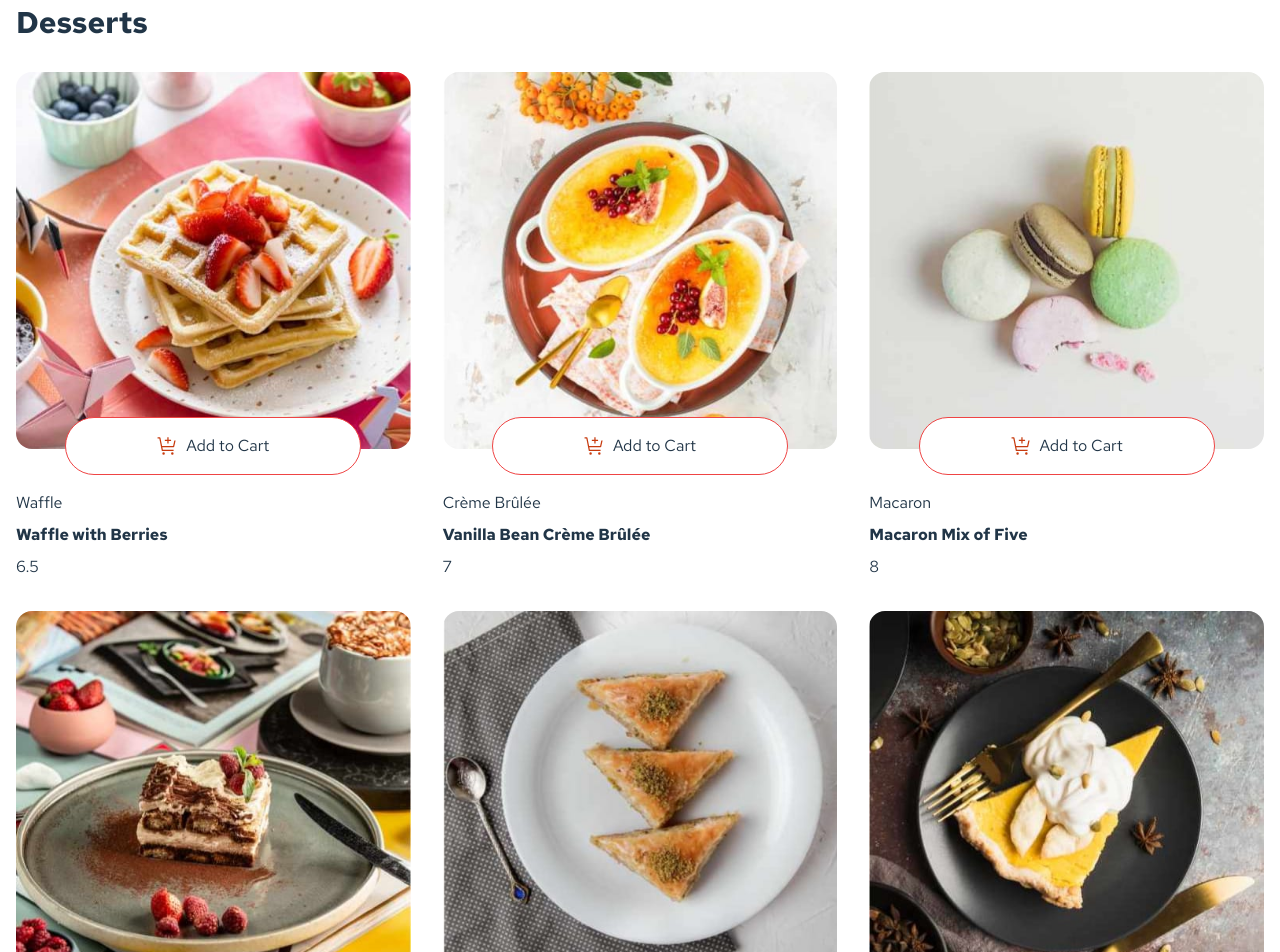
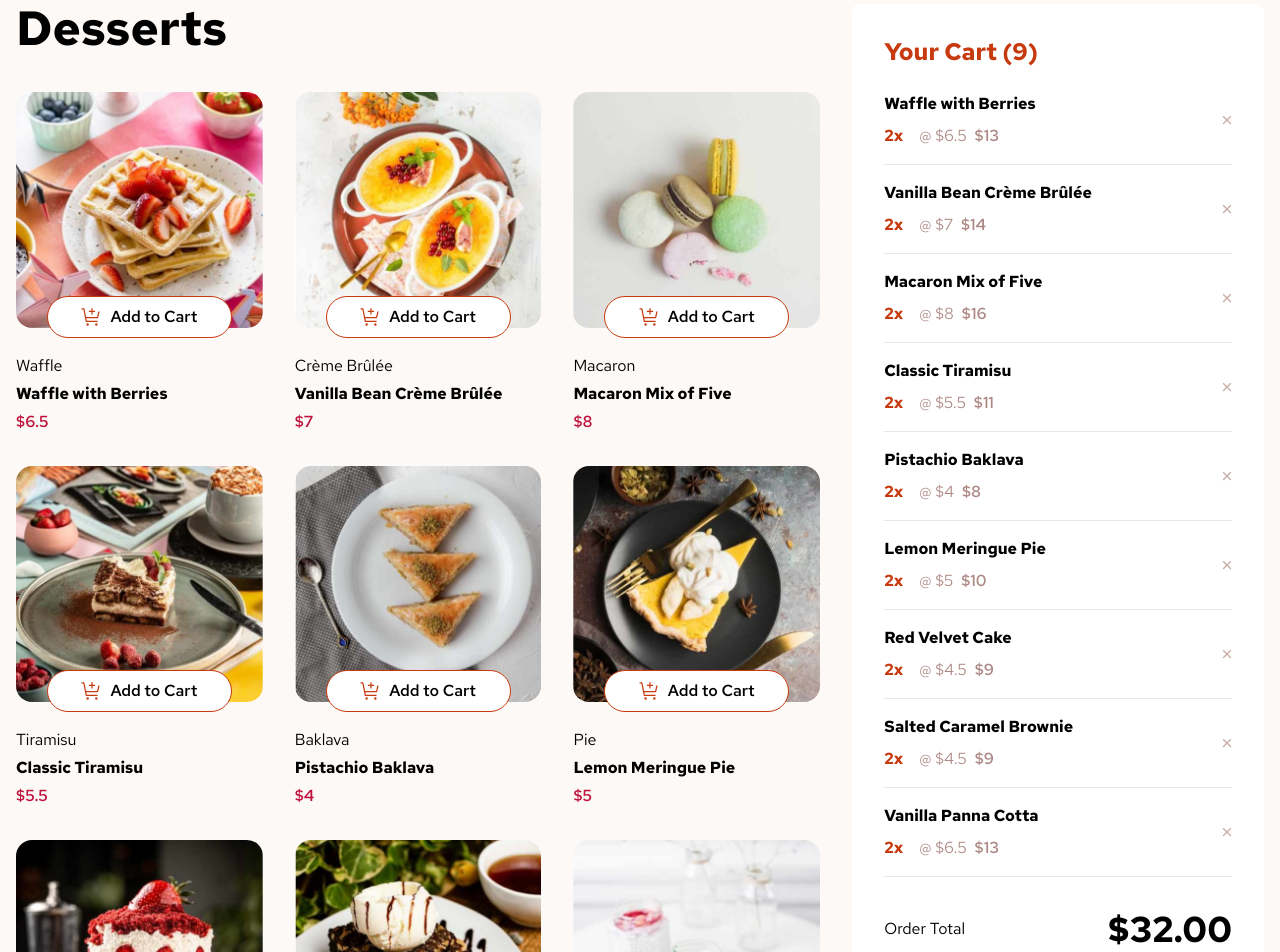
Before and after one commit to alanb4rt/product-list-cart, a React (Vite) app: page / in a window 1280 px wide. Shown: the part 60-1012 px from the top of the page. Built offline with nearby package versions, Linux system fonts and the light colour scheme.

Commit message:
add Cart component and styles

```diff
--- a/src/App.jsx
+++ b/src/App.jsx
@@ -1,11 +1,14 @@
+import Cart from "./components/Cart";
 import ListItem from "./components/ListItem";
 
 export default function App() {
   return (
     <>
       <main className="container mx-auto px-4 py-16">
-        <h1 className="text-3xl font-bold mb-8">Desserts</h1>
-        <ListItem />
+        <div className="grid grid-cols-[1fr_33%] gap-8">
+          <ListItem />
+          <Cart />
+        </div>
       </main>
     </>
   );
--- /dev/null
+++ b/src/components/Cart.jsx
@@ -0,0 +1,53 @@
+import data from "../data/data.json";
+import iconRemoveItem from "../assets/images/icon-remove-item.svg";
+import iconCarbonNeutral from "../assets/images/icon-carbon-neutral.svg";
+
+export function CartItem({ item }) {
+  const { image, name, category, price } = item;
+  return (
+    <>
+      <li className="flex justify-between items-center py-4 border-b">
+        <div className="flex flex-col">
+          <p className="font-bold mb-2">{name}</p>
+          <div className="flex gap-2 text-primary">
+            <p className="font-bold mr-2">2x</p>
+            <p className="text-rose-400">@ ${price}</p>
+            <p className="text-rose-400 font-semibold">${price * 2}</p>
+          </div>
+        </div>
+        <div>
+          <img src={iconRemoveItem} alt="Delete" />
+        </div>
+      </li>
+    </>
+  );
+}
+
+export default function Cart() {
+  const itemCount = data.length;
+  return (
+    <>
+      <div className="bg-white p-8 h-fit rounded-lg">
+        <h2 className="text-primary">Your Cart ({itemCount})</h2>
+        <ul>
+          {data.map((item, index) => (
+            <CartItem key={index} item={item} />
+          ))}
+        </ul>
+        <div className="flex justify-between items-center gap-4 py-8">
+          <p>Order Total</p>
+          <p className="text-4xl font-bold">$32.00</p>
+        </div>
+        <div className="flex justify-center items-center gap-2 bg-rose-50 p-4 rounded mb-8">
+          <img src={iconCarbonNeutral} alt="Icon Carbon Neutral" />
+          <p>
+            This is <b>carbon-neutral</b> delivery
+          </p>
+        </div>
+        <button className="bg-primary text-white rounded-full w-full p-4">
+          Confirm Order
+        </button>
+      </div>
+    </>
+  );
+}
--- a/src/components/ListItem.jsx
+++ b/src/components/ListItem.jsx
@@ -38,7 +38,7 @@ export function Item({ item }) {
         <div className="card-description">
           <p className="">{category}</p>
           <p className="font-bold">{name}</p>
-          <p className="">{price}</p>
+          <p className="text-rose-700 font-semibold">${price}</p>
         </div>
       </div>
     </>
@@ -48,10 +48,13 @@ export function Item({ item }) {
 export default function ListItem() {
   return (
     <>
-      <div className="list">
-        {data.map((item, index) => (
-          <Item key={index} item={item} />
-        ))}
+      <div>
+        <h1>Desserts</h1>
+        <div className="list">
+          {data.map((item, index) => (
+            <Item key={index} item={item} />
+          ))}
+        </div>
       </div>
     </>
   );
--- a/src/index.css
+++ b/src/index.css
@@ -9,31 +9,26 @@
 
 :root {
   font-family: "Red Hat Text", sans-serif;
+  font-size: 16px;
   line-height: 1.5;
   font-weight: 400;
-
-  color-scheme: light dark;
-  color: rgba(255, 255, 255, 0.87);
-  background-color: #242424;
 }
 
 body {
+  @apply bg-rose-50;
   margin: 0;
   padding: 0;
   min-height: 100vh;
 }
 
 h1 {
-  font-size: 3.2em;
-  line-height: 1.1;
+  @apply text-5xl font-bold mb-10;
 }
 
-@media (prefers-color-scheme: light) {
-  :root {
-    color: #213547;
-    background-color: #ffffff;
-  }
+h2 {
+  @apply text-2xl font-bold mb-2;
 }
+
 
 .list {
   @apply grid gap-8 grid-cols-1 sm:grid-cols-2 md:grid-cols-3;
@@ -44,9 +39,9 @@ h1 {
 }
 
 .card-button {
-  @apply flex justify-center items-center gap-2 w-9/12 bg-white p-4 mx-auto -mt-8 mb-4 rounded-full border border-red-500;
+  @apply flex justify-center items-center gap-2 w-9/12 bg-white p-2 mx-auto -mt-8 mb-4 rounded-full border border-primary font-semibold;
 }
 
 .card-description {
-  @apply flex flex-col gap-2;
+  @apply flex flex-col gap-1;
 }
```
